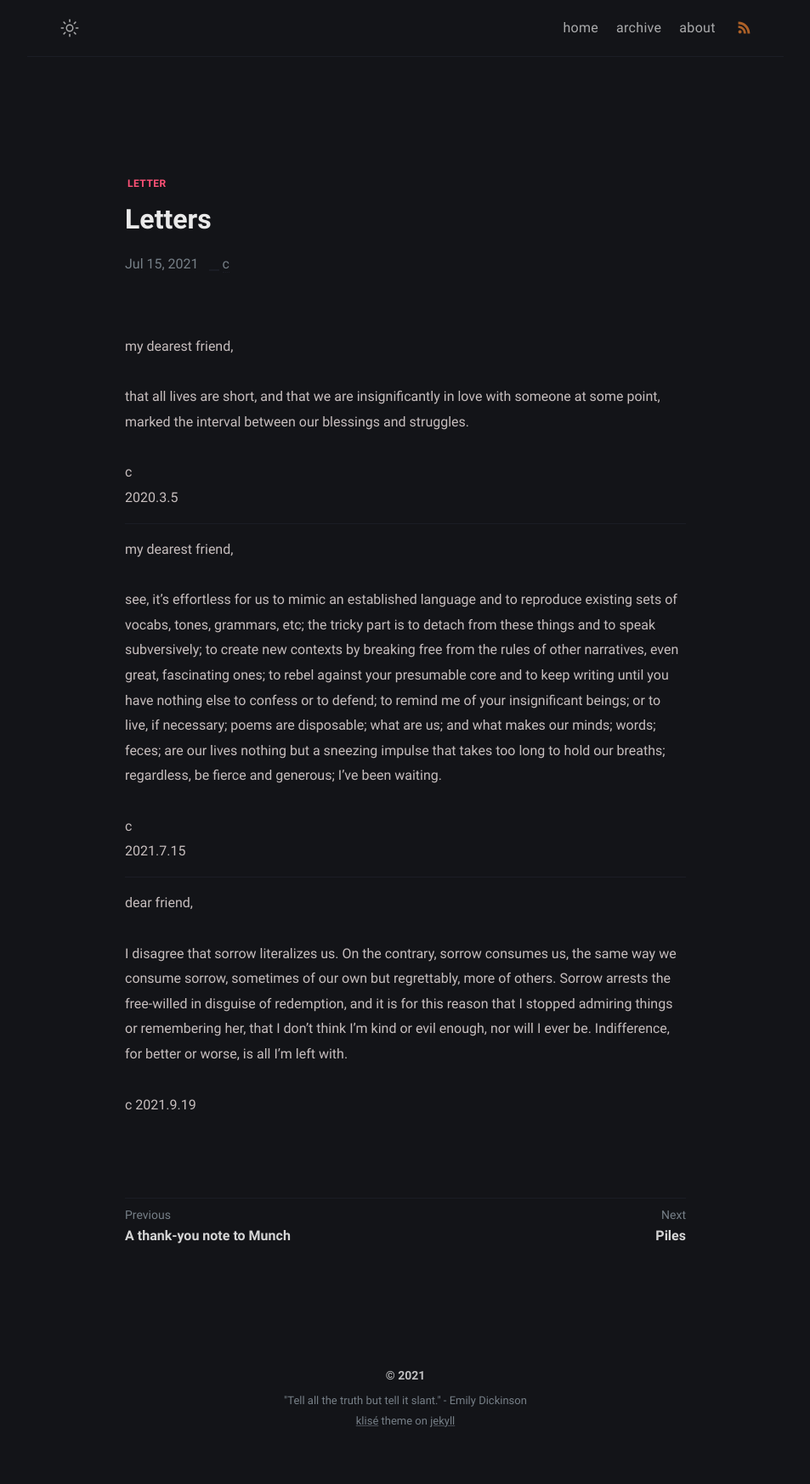
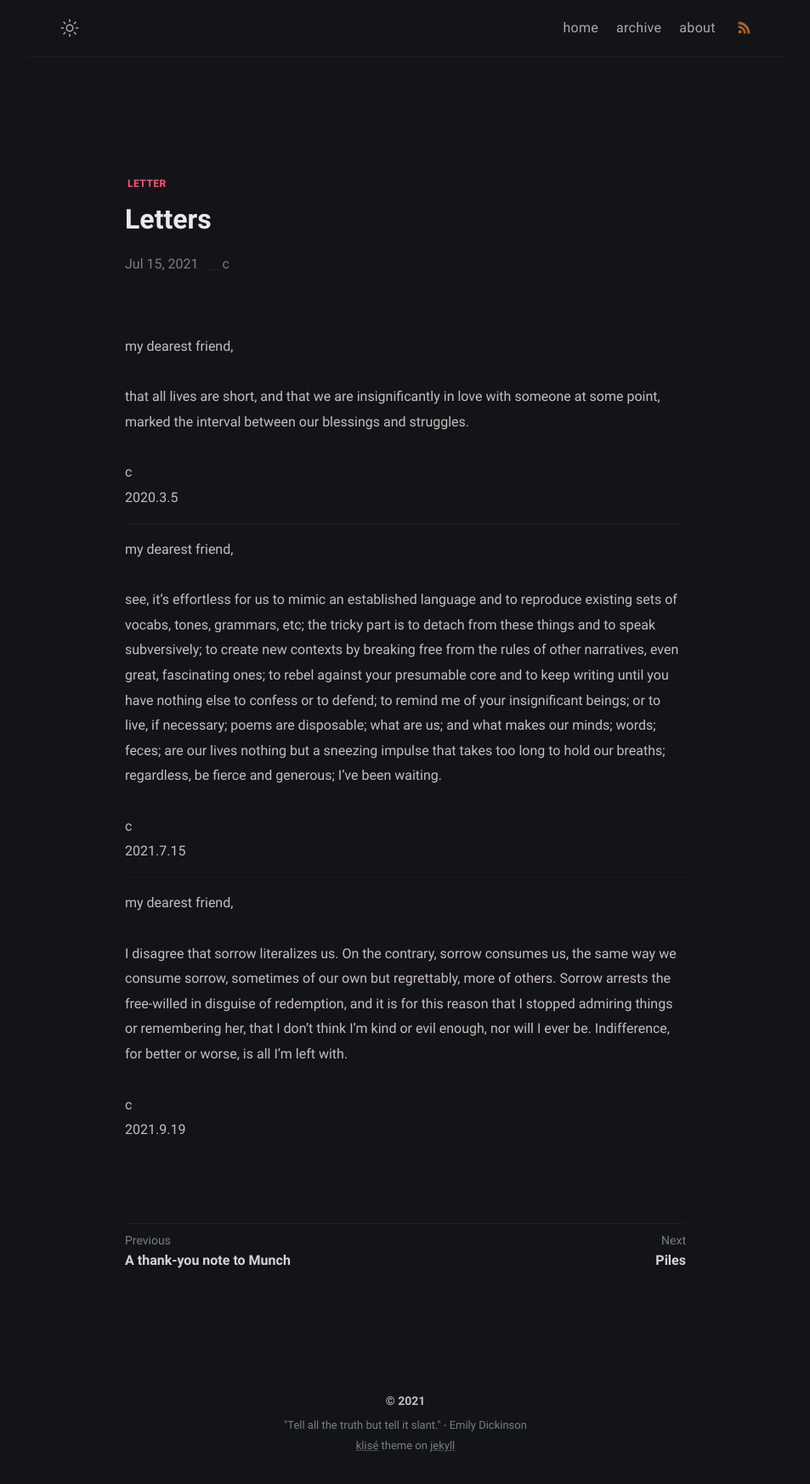
Before and after one commit to yijingch/afistforair.github.io, a Jekyll site: the page built from _posts/letters/2020-07-15-letters.md, in a window 1280 px wide. Shown: the whole page at 85% size, without its empty margins (163-1116 px from the left). Built offline with Jekyll 4.4.1, drawn with Linux system fonts in a browser that asks for light colours; before the commit the page ends 1717 px from its top, so only the background shows below that.

Commit message:
edit post

```diff
--- a/_posts/two-letters/2020-07-15-two-letters.md
+++ b/_posts/letters/2020-07-15-letters.md
@@ -23,7 +23,7 @@ c
 
 ----
 
-dear friend,
+my dearest friend,
 
 I disagree that sorrow literalizes us. On the contrary, sorrow consumes us, the same way we consume sorrow, sometimes of our own but regrettably, more of others. Sorrow arrests the free-willed in disguise of redemption, and it is for this reason that I stopped admiring things or remembering her, that I don’t think I’m kind or evil enough, nor will I ever be. Indifference, for better or worse, is all I’m left with.
 
```
